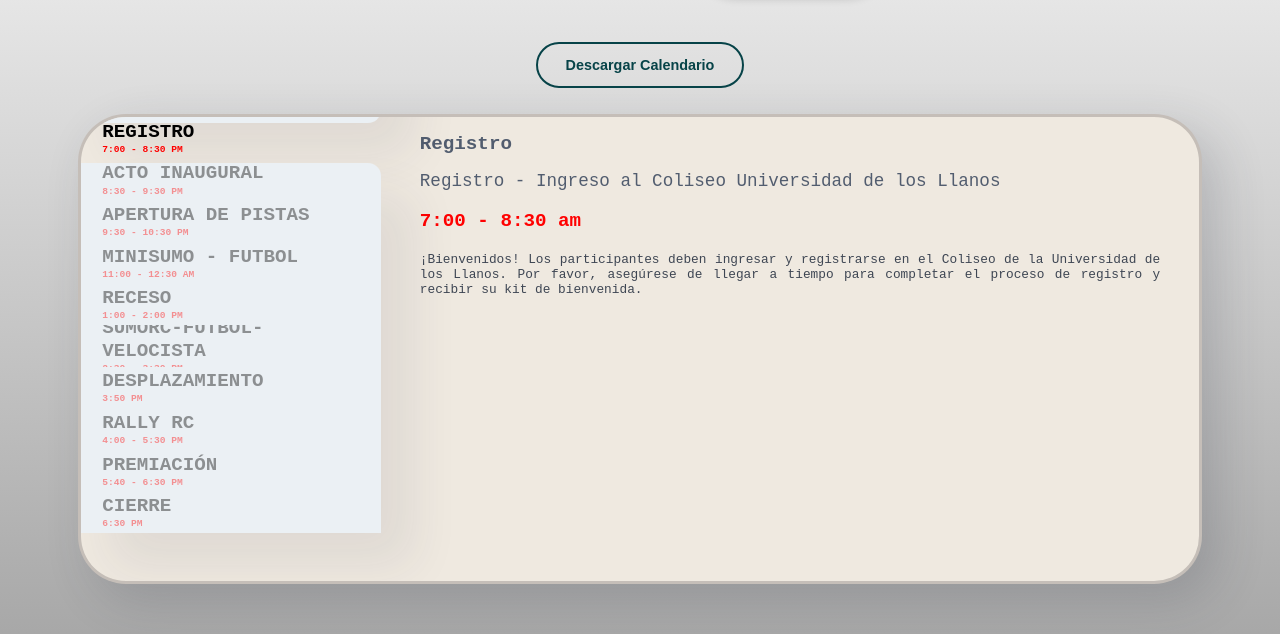
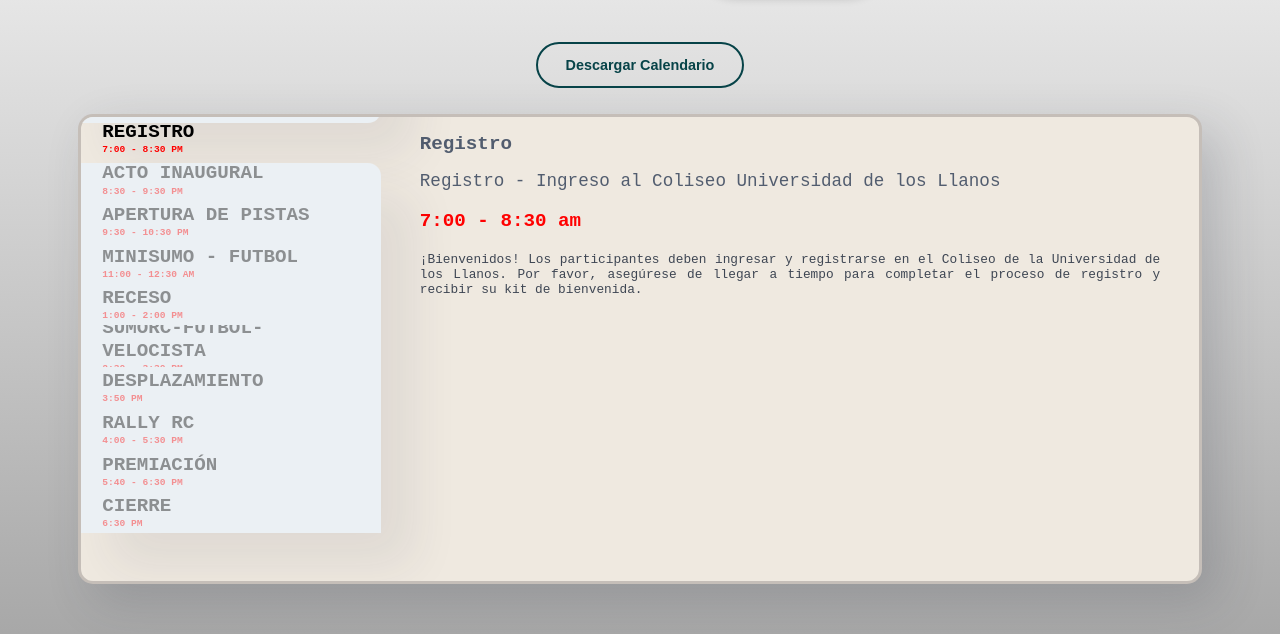
Before and after one commit to OliverVlz/chiguiro-devs, a React (Vite) app in the folder chiguiro/: page / in a window 1280 px wide. Shown: the part 3958-4592 px from the top of the page. Built offline with nearby package versions, Linux system fonts and the light colour scheme.

Commit message:
Cambio borde

```diff
--- a/chiguiro/src/pages/Schedule.module.css
+++ b/chiguiro/src/pages/Schedule.module.css
@@ -63,7 +63,7 @@
   height: 80%;
   min-height: 470px;
   max-height: 470px;
-  border-radius: 48px;
+  border-radius: 15px;
   box-sizing: border-box;
   border: 0.3em solid #50494944;
   background-color: #EFE9E0;
```
